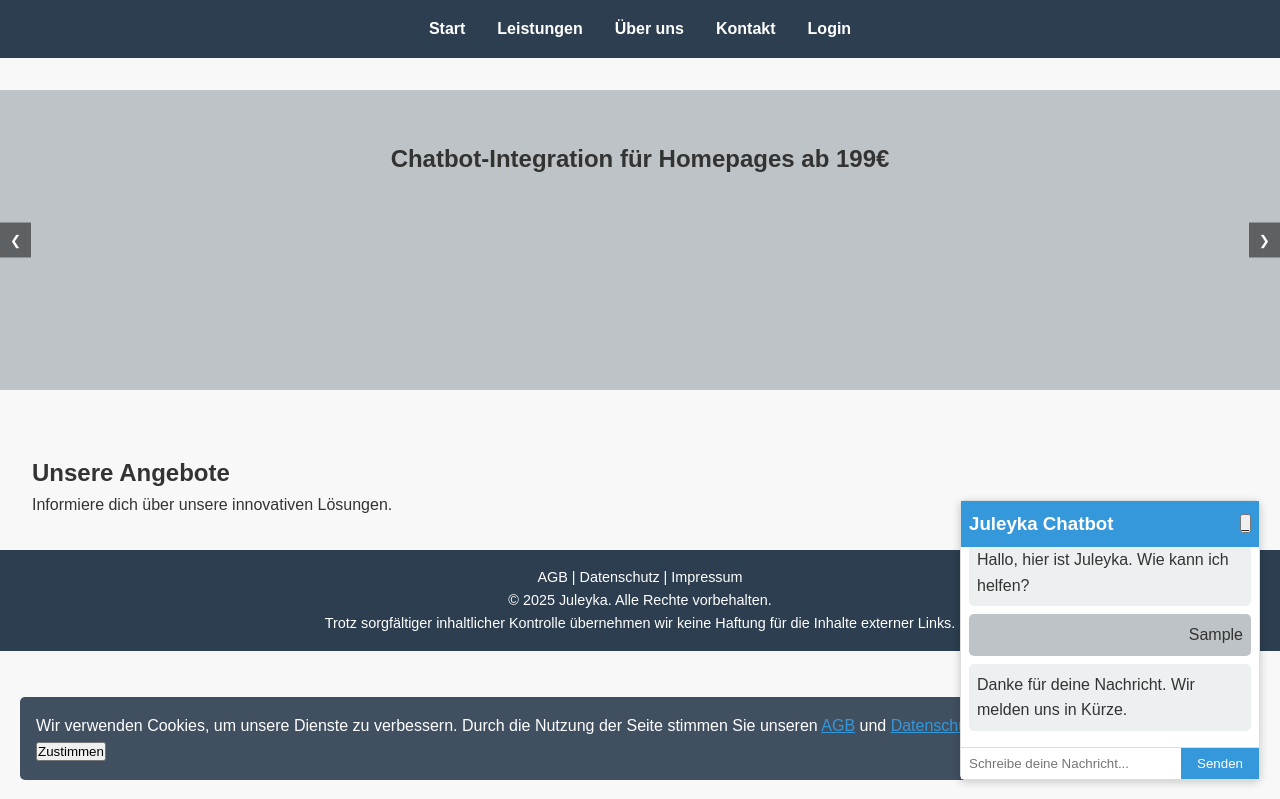
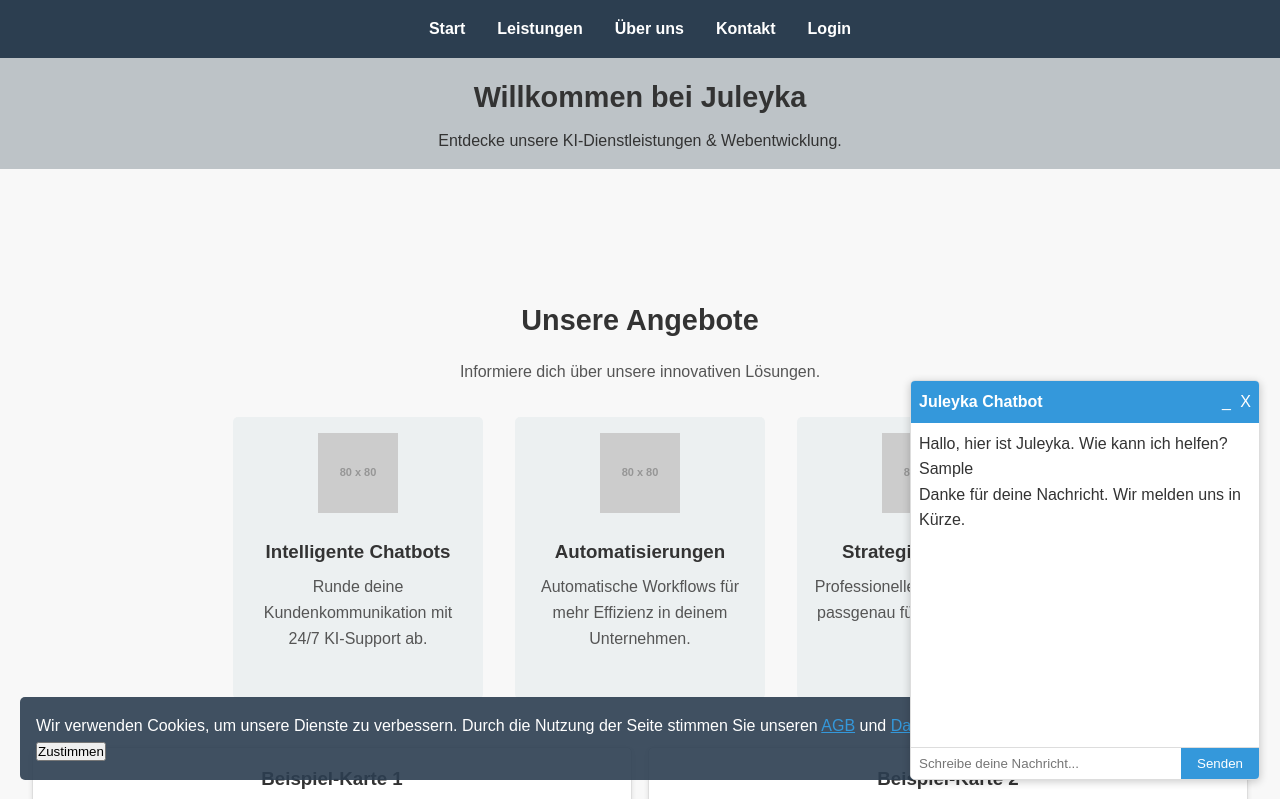
Before and after one commit to JuLeyKa/b, a plain HTML site: page index.html in a window 1280 px wide. Both pictures are taken after typing "Sample" into the empty fields and a click on the button "Senden". Shown: the top 799 px of the page. Drawn offline with Linux system fonts and the light colour scheme; placeholder pictures from the web are drawn by us.

Commit message:
Updates gemacht

```diff
--- a/css/chatbot.css
+++ b/css/chatbot.css
@@ -1,18 +1,34 @@
 /* Filename: css/chatbot.css */
+
+/* Chatbot Container – fester Größe */
 .chatbot {
   position: fixed;
   bottom: 20px;
   right: 20px;
-  width: 300px;
+  width: 350px;
+  height: 400px;
   background: #fff;
   border: 1px solid #ddd;
   border-radius: 5px;
-  box-shadow: 0 2px 8px rgba(0, 0, 0, 0.2);
+  box-shadow: 0 2px 8px rgba(0,0,0,0.2);
   z-index: 1001;
   display: flex;
   flex-direction: column;
+  overflow: hidden;
 }
 
+/* Wenn minimiert: nur Header sichtbar */
+.chatbot.minimized {
+  height: 40px;
+}
+
+/* Inhalte ausblenden, wenn minimiert */
+.chatbot.minimized .chatbot-messages,
+.chatbot.minimized .chatbot-input {
+  display: none;
+}
+
+/* Chatbot Header */
 .chatbot-header {
   background: #3498db;
   color: #fff;
@@ -20,42 +36,42 @@
   display: flex;
   justify-content: space-between;
   align-items: center;
-  cursor: move; /* Für Drag-and-Drop */
+  cursor: move;  /* Ermöglicht Drag & Drop */
 }
 
+.chatbot-header h3 {
+  margin: 0;
+  font-size: 1rem;
+}
+
+/* Header-Buttons */
+.chatbot-header button {
+  background: transparent;
+  border: none;
+  color: #fff;
+  font-size: 1rem;
+  cursor: pointer;
+  margin-left: 5px;
+}
+
+/* Chatnachrichten-Bereich */
 .chatbot-messages {
   flex: 1;
   padding: 0.5rem;
   overflow-y: auto;
-  max-height: 200px;
 }
 
-.chatbot-messages .message {
-  margin-bottom: 0.5rem;
-}
-
-.chatbot-messages .bot {
-  background: #ecf0f1;
-  padding: 0.5rem;
-  border-radius: 5px;
-}
-
-.chatbot-messages .user {
-  background: #bdc3c7;
-  padding: 0.5rem;
-  border-radius: 5px;
-  text-align: right;
-}
-
+/* Chat-Eingabe */
 .chatbot-input {
+  border-top: 1px solid #ddd;
   display: flex;
-  border-top: 1px solid #ddd;
 }
 
 .chatbot-input input {
   flex: 1;
   border: none;
   padding: 0.5rem;
+  outline: none;
 }
 
 .chatbot-input button {
@@ -65,3 +81,30 @@
   padding: 0.5rem 1rem;
   cursor: pointer;
 }
+
+/* Chat Launcher – erscheint, wenn der Chat geschlossen ist */
+#chatbotLauncher {
+  position: fixed;
+  bottom: 20px;
+  right: 20px;
+  background: #3498db;
+  color: #fff;
+  padding: 10px 15px;
+  border-radius: 5px;
+  cursor: pointer;
+  z-index: 1001;
+  display: none;
+}
+
+/* Responsive Anpassung */
+@media (max-width: 768px) {
+  .chatbot {
+    width: 90%;
+    right: 5%;
+    bottom: 10px;
+  }
+  #chatbotLauncher {
+    width: 90%;
+    right: 5%;
+  }
+}
--- a/css/main.css
+++ b/css/main.css
@@ -1,17 +1,27 @@
 /* Filename: css/main.css */
+
+/* Reset & Global */
 * {
   margin: 0;
   padding: 0;
   box-sizing: border-box;
 }
 
+html, body {
+  height: 100%;
+}
+
 body {
+  display: flex;
+  flex-direction: column;
+  min-height: 100vh;
   font-family: Arial, sans-serif;
   background-color: #f8f8f8;
   color: #333;
   line-height: 1.6;
 }
 
+/* Header */
 header {
   background: #2c3e50;
   color: #fff;
@@ -34,6 +44,17 @@ header nav ul li a {
   font-weight: bold;
 }
 
+header nav ul li a:hover {
+  text-decoration: underline;
+}
+
+/* MAIN-Bereich */
+main {
+  flex: 1;
+  padding: 2rem;
+}
+
+/* Footer */
 footer {
   background: #2c3e50;
   color: #fff;
@@ -47,8 +68,79 @@ footer .footer-links a {
   text-decoration: none;
 }
 
-main {
-  padding: 2rem;
+footer .footer-links a:hover {
+  text-decoration: underline;
+}
+
+.footer-info p {
+  margin: 0.2rem 0;
+}
+
+/* Hero-Bereich */
+.hero {
+  background-color: #bdc3c7;
+  padding: 1rem 2rem;
+  text-align: center;
+}
+
+.hero-content {
+  max-width: 800px;
+  margin: 0 auto;
+}
+
+.hero h1 {
+  font-size: 1.8rem;
+  margin-bottom: 0.5rem;
+}
+
+.hero p {
+  font-size: 1rem;
+  margin: 0;
+}
+
+/* Offers-Bereich */
+.offers {
+  text-align: center;
+  margin-top: 2rem;
+}
+
+.offers h2 {
+  font-size: 1.8rem;
+  margin-bottom: 1rem;
+}
+
+.offers p {
+  margin-bottom: 2rem;
+  font-size: 1rem;
+  color: #555;
+}
+
+/* Eyecatcher-Gitter */
+.eyecatcher-grid {
+  display: flex;
+  justify-content: center;
+  gap: 2rem;
+  flex-wrap: wrap;
+  max-width: 1000px;
+  margin: 0 auto;
+}
+
+.eyecatcher {
+  background-color: #ecf0f1;
+  border-radius: 5px;
+  padding: 1rem;
+  width: 250px;
+  text-align: center;
+  margin-bottom: 1rem;
+}
+
+.eyecatcher img {
+  max-width: 80px;
+  margin-bottom: 1rem;
+}
+
+.eyecatcher h3 {
+  margin-bottom: 0.5rem;
 }
 
 /* Cookie Popup */
@@ -83,6 +175,14 @@ main {
   box-shadow: 0 2px 5px rgba(0, 0, 0, 0.1);
 }
 
+.card h3 {
+  margin-bottom: 0.5rem;
+}
+
+.card p {
+  margin-bottom: 0.5rem;
+}
+
 .card a {
   display: inline-block;
   margin-top: 1rem;
@@ -91,6 +191,10 @@ main {
   padding: 0.5rem 1rem;
   text-decoration: none;
   border-radius: 3px;
+}
+
+.card a:hover {
+  opacity: 0.8;
 }
 
 .cta {
@@ -103,10 +207,20 @@ main {
   border-radius: 3px;
 }
 
-/* Responsive Design */
+.cta:hover {
+  opacity: 0.8;
+}
+
+/* Responsive */
 @media (max-width: 768px) {
   header nav ul {
     flex-direction: column;
     align-items: center;
   }
+  .hero {
+    padding: 1rem 1rem;
+  }
+  .hero h1 {
+    font-size: 1.4rem;
+  }
 }
--- a/index.html
+++ b/index.html
@@ -3,7 +3,8 @@
 <head>
   <meta charset="UTF-8">
   <meta name="viewport" content="width=device-width, initial-scale=1.0">
-  <title>Juleyka – KI-Dienstleistungen & Webentwicklung</title>
+  <title>Juleyka – KI-Dienstleistungen &amp; Webentwicklung</title>
+  <!-- Styles -->
   <link rel="stylesheet" href="css/main.css">
   <link rel="stylesheet" href="css/slider.css">
   <link rel="stylesheet" href="css/chatbot.css">
@@ -31,13 +32,17 @@
     <button id="cookieAccept">Zustimmen</button>
   </div>
 
+  <!-- Hero-Bereich -->
+  <section class="hero">
+    <div class="hero-content">
+      <h1>Willkommen bei Juleyka</h1>
+      <p>Entdecke unsere KI-Dienstleistungen &amp; Webentwicklung.</p>
+    </div>
+  </section>
+
   <!-- Slider -->
   <div class="slider">
     <div class="slide active">
-      <h1>Willkommen bei Juleyka</h1>
-      <p>Entdecke unsere KI-Dienstleistungen & Webentwicklung.</p>
-    </div>
-    <div class="slide">
       <h2>Chatbot-Integration für Homepages ab 199€</h2>
     </div>
     <div class="slide">
@@ -54,9 +59,12 @@
 
   <!-- Chatbot -->
   <div id="chatbot" class="chatbot">
-    <div class="chatbot-header">
+    <div class="chatbot-header" id="chatbotHeader">
       <h3>Juleyka Chatbot</h3>
-      <button id="chatbotMinimize">_</button>
+      <div>
+        <button id="chatbotMinimize">_</button>
+        <button id="chatbotClose">X</button>
+      </div>
     </div>
     <div class="chatbot-messages" id="chatbotMessages">
       <div class="message bot">Hallo, hier ist Juleyka. Wie kann ich helfen?</div>
@@ -67,11 +75,43 @@
     </div>
   </div>
 
-  <!-- Main Content -->
+  <!-- Chat Launcher (erscheint, wenn der Chat geschlossen ist) -->
+  <div id="chatbotLauncher">Chat öffnen</div>
+
+  <!-- Hauptbereich -->
   <main>
-    <section>
+    <section class="offers">
       <h2>Unsere Angebote</h2>
       <p>Informiere dich über unsere innovativen Lösungen.</p>
+      <div class="eyecatcher-grid">
+        <div class="eyecatcher">
+          <img src="https://via.placeholder.com/80" alt="Icon oder Bild">
+          <h3>Intelligente Chatbots</h3>
+          <p>Runde deine Kundenkommunikation mit 24/7 KI-Support ab.</p>
+        </div>
+        <div class="eyecatcher">
+          <img src="https://via.placeholder.com/80" alt="Icon oder Bild">
+          <h3>Automatisierungen</h3>
+          <p>Automatische Workflows für mehr Effizienz in deinem Unternehmen.</p>
+        </div>
+        <div class="eyecatcher">
+          <img src="https://via.placeholder.com/80" alt="Icon oder Bild">
+          <h3>Strategieberatung</h3>
+          <p>Professionelle KI-Integration – passgenau für dein Business.</p>
+        </div>
+      </div>
+      <div class="cards">
+        <div class="card">
+          <h3>Beispiel-Karte 1</h3>
+          <p>Text für Karte 1...</p>
+          <a href="#">Mehr erfahren</a>
+        </div>
+        <div class="card">
+          <h3>Beispiel-Karte 2</h3>
+          <p>Text für Karte 2...</p>
+          <a href="#">Mehr erfahren</a>
+        </div>
+      </div>
     </section>
   </main>
 
--- a/js/chatbot.js
+++ b/js/chatbot.js
@@ -1,33 +1,61 @@
 /* Filename: js/chatbot.js */
 document.addEventListener('DOMContentLoaded', () => {
-  const sendMessageBtn = document.getElementById('sendMessage');
+  const chatbot = document.getElementById('chatbot');
+  const minimizeBtn = document.getElementById('chatbotMinimize');
+  const closeBtn = document.getElementById('chatbotClose');
+  const sendBtn = document.getElementById('sendMessage');
   const chatInput = document.getElementById('chatInput');
   const chatMessages = document.getElementById('chatbotMessages');
-  const chatbotMinimize = document.getElementById('chatbotMinimize');
+  const launcher = document.getElementById('chatbotLauncher');
 
-  sendMessageBtn.addEventListener('click', () => {
-    const message = chatInput.value.trim();
-    if (message !== '') {
-      addMessage('user', message);
-      // Simuliere eine Bot-Antwort
-      setTimeout(() => {
-        addMessage('bot', "Danke für deine Nachricht. Wir melden uns in Kürze.");
-      }, 1000);
-      chatInput.value = '';
+  // Minimieren / Wiederherstellen
+  minimizeBtn.addEventListener('click', (e) => {
+    e.stopPropagation();
+    chatbot.classList.toggle('minimized');
+  });
+
+  // Chat schließen – verstecke Chatfenster und zeige Launcher
+  closeBtn.addEventListener('click', (e) => {
+    e.stopPropagation();
+    chatbot.style.display = 'none';
+    launcher.style.display = 'block';
+  });
+
+  // Chat per Launcher wieder öffnen
+  launcher.addEventListener('click', () => {
+    chatbot.style.display = 'flex';
+    launcher.style.display = 'none';
+  });
+
+  // Nachricht senden (Button)
+  sendBtn.addEventListener('click', () => {
+    sendUserMessage();
+  });
+
+  // Nachricht senden (Enter-Taste)
+  chatInput.addEventListener('keydown', (e) => {
+    if (e.key === 'Enter') {
+      e.preventDefault();
+      sendUserMessage();
     }
   });
 
-  function addMessage(sender, message) {
-    const messageDiv = document.createElement('div');
-    messageDiv.classList.add('message', sender);
-    messageDiv.textContent = message;
-    chatMessages.appendChild(messageDiv);
+  function sendUserMessage() {
+    const text = chatInput.value.trim();
+    if (text === '') return;
+    addMessage('user', text);
+    chatInput.value = '';
+    // Demo-Antwort des Bots nach 1 Sekunde
+    setTimeout(() => {
+      addMessage('bot', 'Danke für deine Nachricht. Wir melden uns in Kürze.');
+    }, 1000);
+  }
+
+  function addMessage(sender, msg) {
+    const div = document.createElement('div');
+    div.classList.add('message', sender);
+    div.textContent = msg;
+    chatMessages.appendChild(div);
     chatMessages.scrollTop = chatMessages.scrollHeight;
   }
-
-  // Minimierungslogik: Toggle Chat-Fenster
-  chatbotMinimize.addEventListener('click', () => {
-    const chatbot = document.getElementById('chatbot');
-    chatbot.classList.toggle('minimized');
-  });
 });
--- a/js/main.js
+++ b/js/main.js
@@ -1,13 +1,14 @@
 /* Filename: js/main.js */
-// Gemeinsame JS-Funktionen und z. B. Drag-and-Drop für den Chatbot
-
 document.addEventListener('DOMContentLoaded', () => {
   const chatbot = document.getElementById('chatbot');
   const header = chatbot.querySelector('.chatbot-header');
+
   let isDragging = false;
   let offsetX, offsetY;
 
   header.addEventListener('mousedown', (e) => {
+    // Starte Drag nur, wenn nicht auf einen Button geklickt wird
+    if (e.target.tagName === 'BUTTON') return;
     isDragging = true;
     offsetX = e.clientX - chatbot.offsetLeft;
     offsetY = e.clientY - chatbot.offsetTop;
@@ -18,7 +19,7 @@ document.addEventListener('DOMContentLoaded', () => {
     if (isDragging) {
       chatbot.style.left = (e.clientX - offsetX) + 'px';
       chatbot.style.top = (e.clientY - offsetY) + 'px';
-      chatbot.style.position = 'absolute';
+      chatbot.style.position = 'fixed';
     }
   });
 
```
